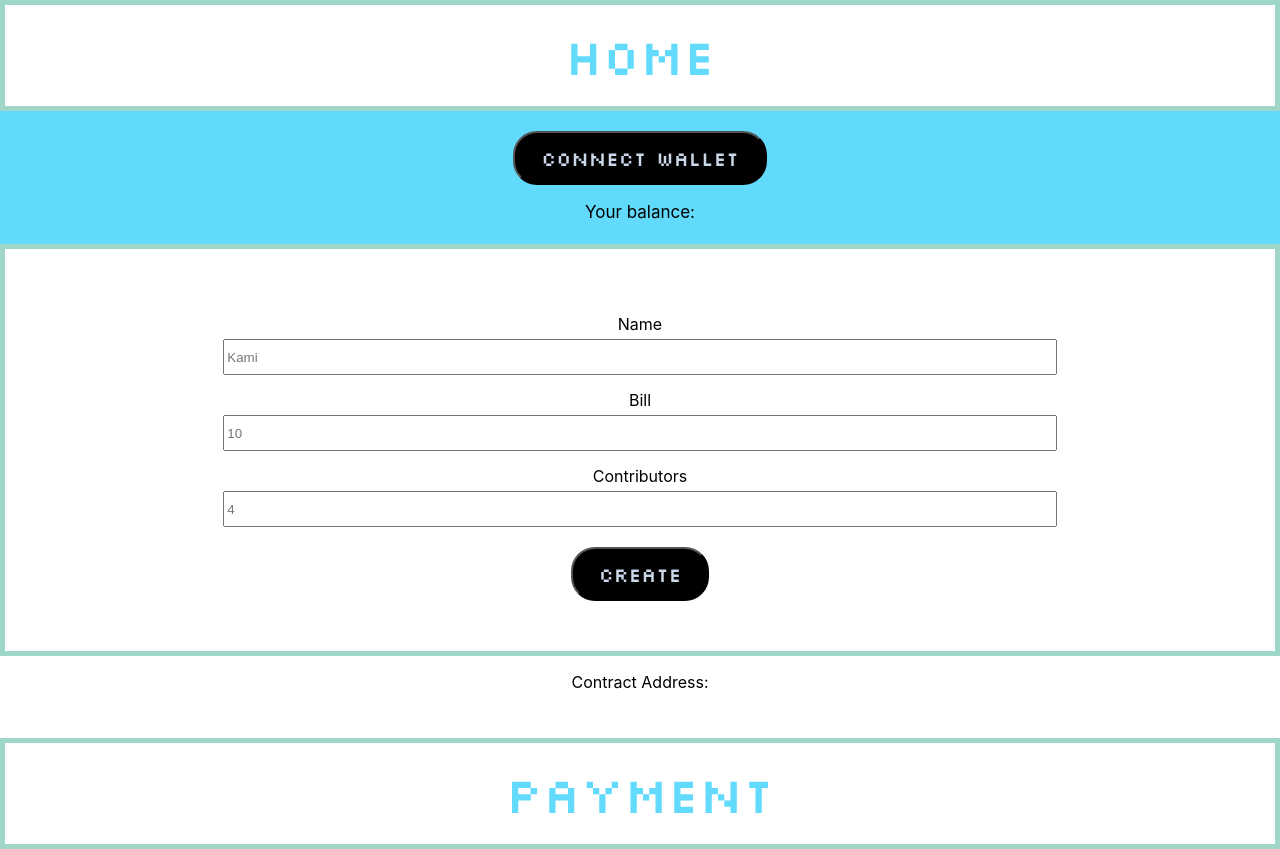
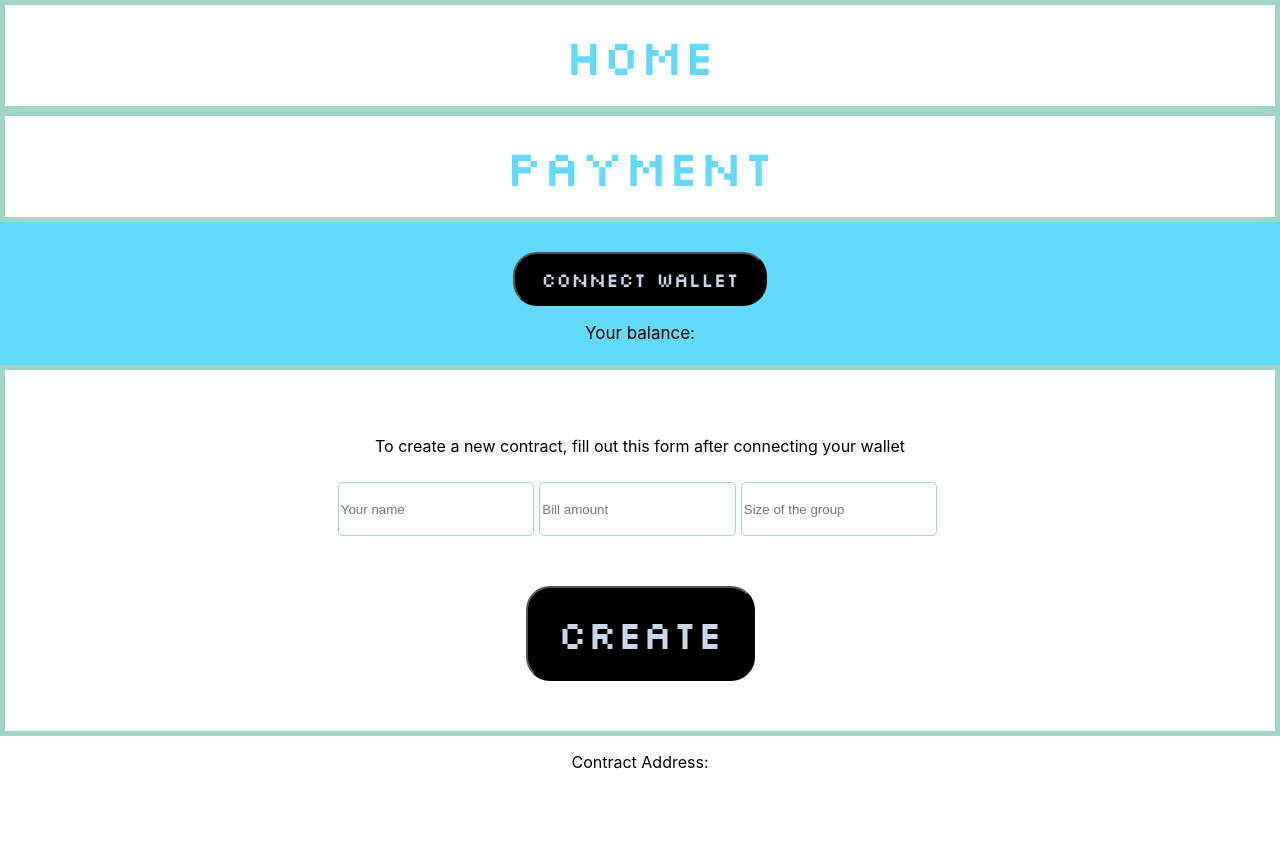
Before and after one commit to Banksy-said-hi/Dong-React, a React (Create React App) app: page /creation in a window 1280 px wide. After the commit the page ends 818 px from the top, so only its background shows below. Built offline with nearby package versions, Linux system fonts and the light colour scheme.

Commit message:
Some restrictions applied for creating a new contract in terms of inputs

```diff
--- a/src/App.css
+++ b/src/App.css
@@ -41,7 +41,6 @@
   margin-bottom: 15px;
   border-radius: 24px;
   background-color: #56f9ec;
-  /* font-family: "Inconsolata"; */
   font-size: 16px;
 }
 
@@ -81,16 +80,25 @@
   border: 5px rgb(160, 214, 199) solid;
 }
 
-.form label {
-  display: block;
-  padding-top: 15px;
-  padding-bottom: 5px;
-  /* font-family: "Silkscreen"; */
+.form input[type="text"] {
+  text-align: center;
+  width:15%;
+  height: 50px;
+  margin-top: 10px;
+  margin-right: 5px;
+  place-items: center;
+  border-radius: 5px;
+  border: 1px rgb(160, 214, 199) solid;
 }
 
-.form input[type="text"] {
-  width: 65%;
-  height: 30px;
+.form input[type="submit"] {
+  background-color: #000000;
+  color: rgb(202, 215, 233);
+  padding: 20px 30px;
+  font-size: 40px;
+  border-radius: 24px;
+  margin-top: 50px;
+  font-family: "Silkscreen";
 }
 
 .button {
@@ -99,7 +107,7 @@
   padding: 12px 26px;
   font-size: 20px;
   border-radius: 24px;
-  margin-top: 20px;
+  margin-top: 30px;
   font-family: "Silkscreen";
 }
 
--- a/src/components/Creation.js
+++ b/src/components/Creation.js
@@ -24,36 +24,44 @@ function Creation() {
 
     const handleContractCreation = async (event) => {
         event.preventDefault();
+
+        // console.log(window.ethereum.enable());
+        if (beneficiaryName && amount && contributors) {
             try {
                 const provider = new ethers.providers.Web3Provider(window.ethereum);
                 const signer = provider.getSigner();
-
                 let address;
                 await signer.getAddress().then((x) => {
                     address = x;
                 })
+                console.log("Successfully got the provider, signer, and address");
 
                 const factory = new ethers.ContractFactory(DongAbi.abi, DongbyteCode.byteCode, signer);
-
+                console.log("Trying to deploy the contract");
                 const newDongContract = await factory.deploy(address, amount, contributors, beneficiaryName);
-            console.log("Trying to deploy the contract");
-            setDeploymentMessage("WORKING ...");
+                setDeploymentMessage("PLEASE WAIT 20 SECONDS");
 
                 const transactionReceipt = await newDongContract.deployTransaction.wait();
+                console.log("Contract was deployed successfully!");
+                setNewContract(transactionReceipt.contractAddress);
+                setDeploymentMessage("SUCCESSFULY DEPLOYED ...");
 
-            setNewContract(transactionReceipt.contractAddress);
-
-            console.log("Contract was deployed successfully!");
-            setDeploymentMessage("SUCCESSFULY DEPLOYED ...");
                 console.log(`Contract Address: ${transactionReceipt.contractAddress}`);
                 console.log(`Gas consumption: ${transactionReceipt.gasUsed.toString()}`);
                 console.log("Transaction Receipt below:");
                 console.log(transactionReceipt);
+
+                setTimeout(() => {
+                    setDeploymentMessage("CREATE");
+                }, 3000)
+
                 // navigate('/payment');
             } catch {
-            alert("Something did not work!")
+                alert("Check your internet connection, Make sure your wallet is connected");
             }
-
+        } else {
+            alert("Azize delam, all three inputs needs to be filled to create a contract");
+        }
     }
 
     let image = "";
@@ -66,25 +74,15 @@ function Creation() {
     return (
         <div>
             <Link className="link" to="/"><div className="navigator-card">Home</div></Link>
-
+            <Link className="link" to="/payment"><div className="navigator-card">Payment</div></Link>
             <WalletInformation></WalletInformation>
 
             <form className="form" onSubmit={handleContractCreation}>
-                <div>
-                    <label>Name</label>
-                    <input type="text" placeholder="Kami" onChange={(x) => setBeneficiaryName(x.target.value)}></input>
-                </div>
-
-                <div>
-                    <label>Bill</label>
-                    <input type="text" placeholder="10" onChange={(x) => setAmount(x.target.value)}></input>
-                </div>
-
-                <div>
-                    <label>Contributors</label>
-                    <input type="text" placeholder="4" onChange={(x) => setContributors(x.target.value)}></input>
-                </div>
-
+                <p>To create a new contract, fill out this form after connecting your wallet</p>
+                <input type="text" placeholder="Your name" onChange={(x) => setBeneficiaryName(x.target.value)}></input>
+                <input type="text" placeholder="Bill amount" onChange={(x) => setAmount(x.target.value)}></input>
+                <input type="text" placeholder="Size of the group" onChange={(x) => setContributors(x.target.value)}></input>
+                <br></br>
                 <input className="button" type="submit" value={deploymentMessage} ></input>
             </form>
 
@@ -93,7 +91,6 @@ function Creation() {
                 <div>{image}</div>
             </div>
 
-            <Link className="link" to="/payment"><div className="navigator-card">Payment</div></Link>
         </div>
     );
 }
--- a/src/components/Home.js
+++ b/src/components/Home.js
@@ -13,7 +13,7 @@ function Home() {
             <div className="home-warning">
                 <p>This platform is still in the development phase</p>
                 <p>(1) Please change your network to the <b>Polygon Mumbai</b></p>
-                <p>(2) Get some free tokens from the below faucet</p>
+                <p>(2) Get some free tokens from the faucet below</p>
                 <a href="https://mumbaifaucet.com">FAUCET</a>
             </div>
 
```
Lines whose indentation alone changed are shown as unchanged.
